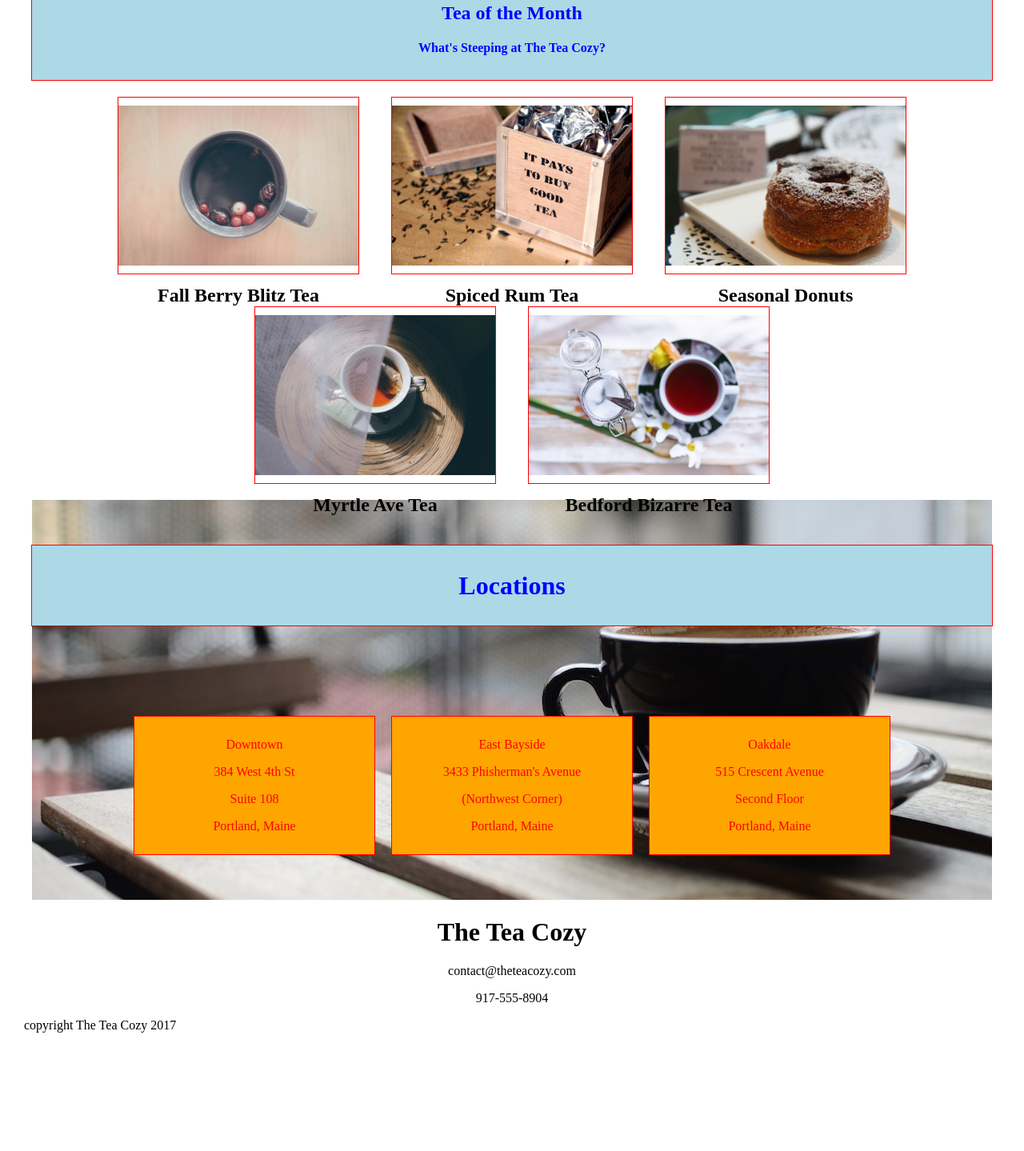
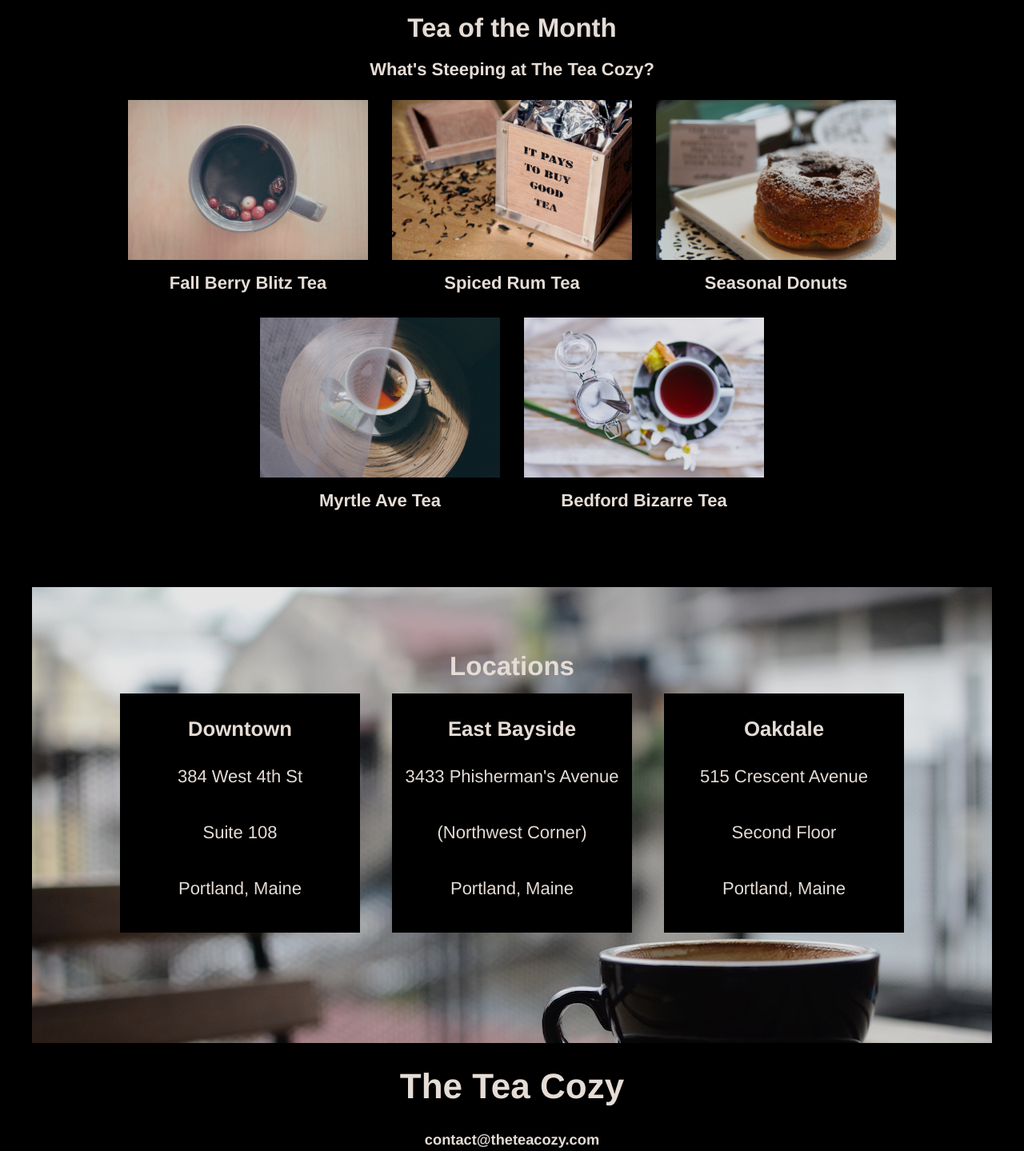
Before and after one commit to HerrDorsch/herrdorsch.github.io, a plain HTML site: page teacozy/index.html in a window 1280 px wide. Shown: the part 774-2213 px from the top of the page at 80% size. Before the commit the page ends 2081 px from the top, so only its background shows below. Drawn offline with Linux system fonts and the light colour scheme.

Commit message:
Minor modifications with undisclosed content.

```diff
--- a/teacozy/index.html
+++ b/teacozy/index.html
@@ -2,92 +2,14 @@
 <html>
   <head>
     <meta charset="utf-8">
-    <title>tea•cozy</title>
-    <style>
-      /* ----- body defaults ----- */
-      body {
-        margin-left: 30px;
-        margin-right: 30px;
-      }
-      /* ----- breadcrumb ----- */
-      header {
-        display: flex;
-        justify-content: space-between;
-        align-items: center;
-        background-color: lightgreen;
-        padding: 10px;
-      }
-      header .logo {
-        flex-grow: 1;
-      }
-      header .navItem {
-        color: lightgreen;
-        padding: 10px;
-      }
-      /* ----- row defaults ----- */
-      .row {
-        /*max-width: 720px;*/
-        margin: 0 auto;
-        display: flex;
-        flex-wrap: wrap;
-        justify-content: center;
-        align-items: center;
-        max-width: 1200px;
-      }
-      .column {
-        /*background-color: green;*/
-        /*color: lightgreen;*/
-        text-align: center;
-        border: 1px solid red;
-        padding-top: 10px;
-        padding-bottom: 10px;
-        /*width: 220px;*/
-      }
-
-      .mission { flex: 1 1 0px; }
-
-      .totm {
-        background-color: lightblue;
-        color: blue;
-        flex: 1 0 100%;
-      }
-      .tea {
-        width: 300px;
-        height: 200px;
-        margin: 20px;
-      }
-      .locations {
-        background-color: orange;
-        color: red;
-        margin-left: 10px;
-        margin-right: 10px;
-        width: 300px;
-      }
-
-      footer {
-        text-align: center;
-      }
-      .copyleft {
-        text-align: left;
-      }
-
-      .pic-header {
-        height: 700px;
-        background-image: url("./resources/images/img-bedford-bizarre.jpg");
-        background-size: cover;
-      }
-      .pic-location {
-        height: 500px;
-        background-image: url("./resources/images/img-locations-background.jpg");
-        background-size: auto;
-        background-repeat: no-repeat;
-        background-position: center bottom;
-      }
-    </style>
+    <title>The Tea Cozy</title>
+    <link href="./resources/css/style.css" type="text/css" rel="stylesheet" />
   </head>
   <body>
+
+    <!-- header with logo and navigation -->
     <header>
-      <div class="logo">tea-cozy</div>
+      <img src="./resources/images/img-tea-cozy-logo.png" height="50" alt="" />
       <nav>
         <span class="navItem"><a href="#">Mission</a></span>
         <span class="navItem"><a href="#">Featured Tea</a></span>
@@ -95,64 +17,68 @@
       </nav>
     </header>
 
-    <div class="row pic-header">
-      <div class="column mission">
-        <h2>Our mission</h2>
+    <!-- mission statement with large backround image -->
+    <div id="mission" class="flexboxdefaults">
+      <div class="mission">
+        <h2>Our Mission</h2>
         <h4>Handpicked, Artisanally Curated, Free Range, Sustainable, Small Batch, Fair Trade, Organic Tea</h4>
       </div>
     </div>
 
-    <div class="row">
-      <div class="column totm">
+    <!-- main section with current highlights -->
+    <div id="main" class="flexboxdefaults">
+      <div class="totm">
         <h2>Tea of the Month</h2>
         <h4>What's Steeping at The Tea Cozy?</h4>
       </div>
-      <div class="column tea">
+      <div class="tea">
         <img src="./resources/images/img-berryblitz.jpg" width="300px" height="200px" alt="" />
-        <h2>Fall Berry Blitz Tea</h2></div>
-      <div class="column tea">
+        <span>Fall Berry Blitz Tea</span></div>
+        <div class="tea">
         <img src="./resources/images/img-spiced-rum.jpg" width="300px" height="200px" alt="" />
-        <h2>Spiced Rum Tea</h2></div>
-      <div class="column tea">
+        <span>Spiced Rum Tea</span></div>
+        <div class="tea">
         <img src="./resources/images/img-donut.jpg" width="300px" height="200px" alt="" />
-        <h2>Seasonal Donuts</h2></div>
-      <div class="column tea">
+        <span>Seasonal Donuts</span></div>
+        <div class="tea">
         <img src="./resources/images/img-myrtle-ave.jpg" width="300px" height="200px" alt="" />
-        <h2>Myrtle Ave Tea</h2></div>
-      <div class="column tea">
+        <span>Myrtle Ave Tea</span></div>
+        <div class="tea">
         <img src="./resources/images/img-bedford-bizarre.jpg" width="300px" height="200px" alt="" />
-        <h2>Bedford Bizarre Tea</h2></div>
+        <span>Bedford Bizarre Tea</span></div>
     </div>
 
-    <div class="row pic-location">
-      <div class="column totm">
-        <h1>Locations</h1>
-      </div>
-      <div class="column locations">
-        <p>Downtown</p>
+    <!-- listing of store locations -->
+    <div id="location">
+      <h2>Locations</h2>
+      <div class="location-box">
+        <div class="locations">
+          <h3>Downtown</h3>
           <p>384 West 4th St</p>
           <p>Suite 108</p>
           <p>Portland, Maine</p>
         </div>
-      <div class="column locations">
-        <p>East Bayside</p>
+        <div class="locations">
+          <h3>East Bayside</h3>
           <p>3433 Phisherman's Avenue</p>
           <p>(Northwest Corner)</p>
           <p>Portland, Maine</p>
         </div>
-      <div class="column locations">
-        <p>Oakdale</p>
+        <div class="locations">
+          <h3>Oakdale</h3>
           <p>515 Crescent Avenue</p>
           <p>Second Floor</p>
           <p>Portland, Maine</p>
         </div>
       </div>
+    </div>
 
+    <!-- footer with contact options and copyright -->
     <footer>
       <h1>The Tea Cozy</h1>
-      <p>contact@theteacozy.com</p>
-      <p>917-555-8904</p>
-      <p class="copyleft">copyright The Tea Cozy 2017</p>
+      <h5><a href="mailto:contact@theteacozy.com">contact@theteacozy.com</a></h5>
+      <h5><a href="tel:917-555-8904">917-555-8904</a></h5>
+      <h5 class="copyleft">copyright The Tea Cozy 2017</h5>
     </footer>
 
   </body>
--- /dev/null
+++ b/teacozy/resources/css/style.css
@@ -0,0 +1,125 @@
+/* ----- body defaults ----- */
+body {
+  margin: 0px;
+  text-align: center;
+  font-family: Helvetica, Arial, sans-serif;
+  font-size: 22px;
+  color: seashell;
+  background-color: black;
+  opacity: 0.9;
+}
+h2, h3, h4 {
+  margin: 0px;
+  padding: 10px;
+}
+a:link, a:active, a:visited {
+  color: seashell;
+  text-decoration: none;
+}
+
+/* ----- breadcrumb ----- */
+header {
+  display: flex;
+  justify-content: space-between;
+  align-items: center;
+  margin: 0px;
+  padding-left: 10px;
+  position: fixed;
+  z-index: 1;
+  height: 69px;
+  width: 100%;
+  background-color: black;
+  border-bottom: 1px solid seashell;
+  opacity: 0.9;
+}
+header a:link, a:active, a:visited {
+  text-decoration: underline;
+}
+header .navItem {
+  padding: 10px;
+}
+header nav {
+  padding-right: 10px;
+}
+
+/* ----- flexboxdefaults ----- */
+.flexboxdefaults {
+  display: flex;
+  flex-wrap: wrap;
+  justify-content: center;
+  align-items: center;
+  max-width: 1200px;
+  margin: 0 auto;
+}
+
+/* ----- mission section ----- */
+#mission {
+  height: 700px;
+  background-image: url("../images/img-mission-background.jpg");
+  background-size: cover;
+  margin-bottom: 80px;
+}
+.mission {
+  flex: 1 1 0px;
+  background-color: black;
+  opacity: 0.9;
+ }
+
+ /* ----- main section with tea of the month offerings ----- */
+ #main {
+   max-width: 1000px;
+   margin-bottom: 80px;
+ }
+.totm {
+  flex: 1 0 100%;
+}
+.tea {
+  width: 300px;
+  margin: 10px;
+  padding: 5px;
+}
+.tea img {
+  padding-bottom: 10px;
+}
+.tea span {
+  font-weight: bold;
+}
+
+/* ----- location section with store addresses ----- */
+#location {
+  max-width: 1200px;
+  height: 500px;
+  padding-top: 70px;
+  margin: 0 auto;
+  background-image: url("../images/img-locations-background.jpg");
+  background-size: auto;
+  background-repeat: no-repeat;
+}
+#location h2 {
+  padding-bottom: 15px;
+}
+.location-box {
+  display: flex;
+  justify-content: center;
+}
+.locations {
+  display: flex;
+  flex-direction: column;
+  width: 300px;
+  background-color: black;
+  margin-left: 20px;
+  margin-right: 20px;
+  padding-top: 20px;
+  padding-bottom: 20px;
+}
+
+/* ----- footer section with contact options ----- */
+footer {
+  height: 200px;
+  text-align: center;
+}
+.copyleft {
+  text-align: left;
+  padding-left: 20px;
+  padding-bottom: 20px;
+}
```
Also changed, not shown: 1 other file. Lines whose indentation alone changed are shown as unchanged.
